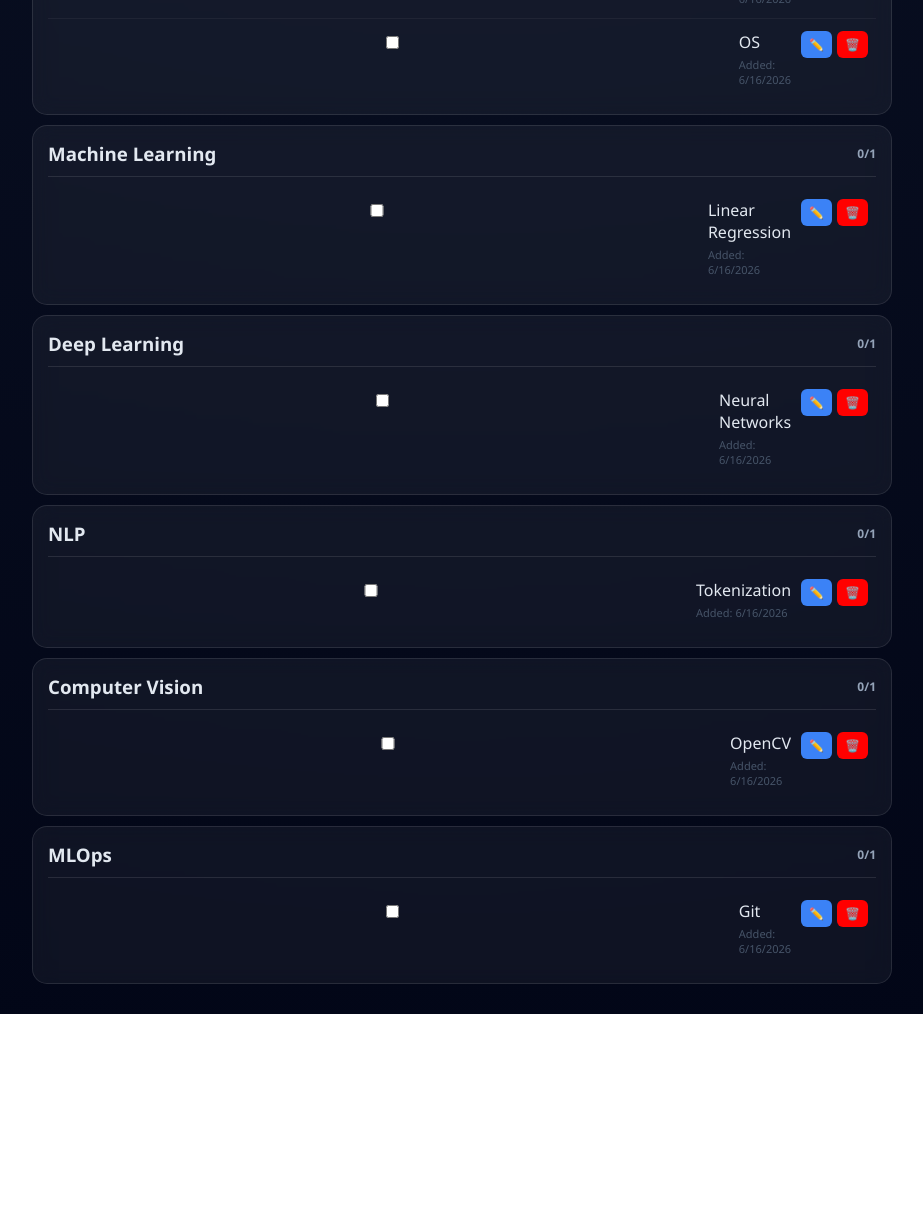
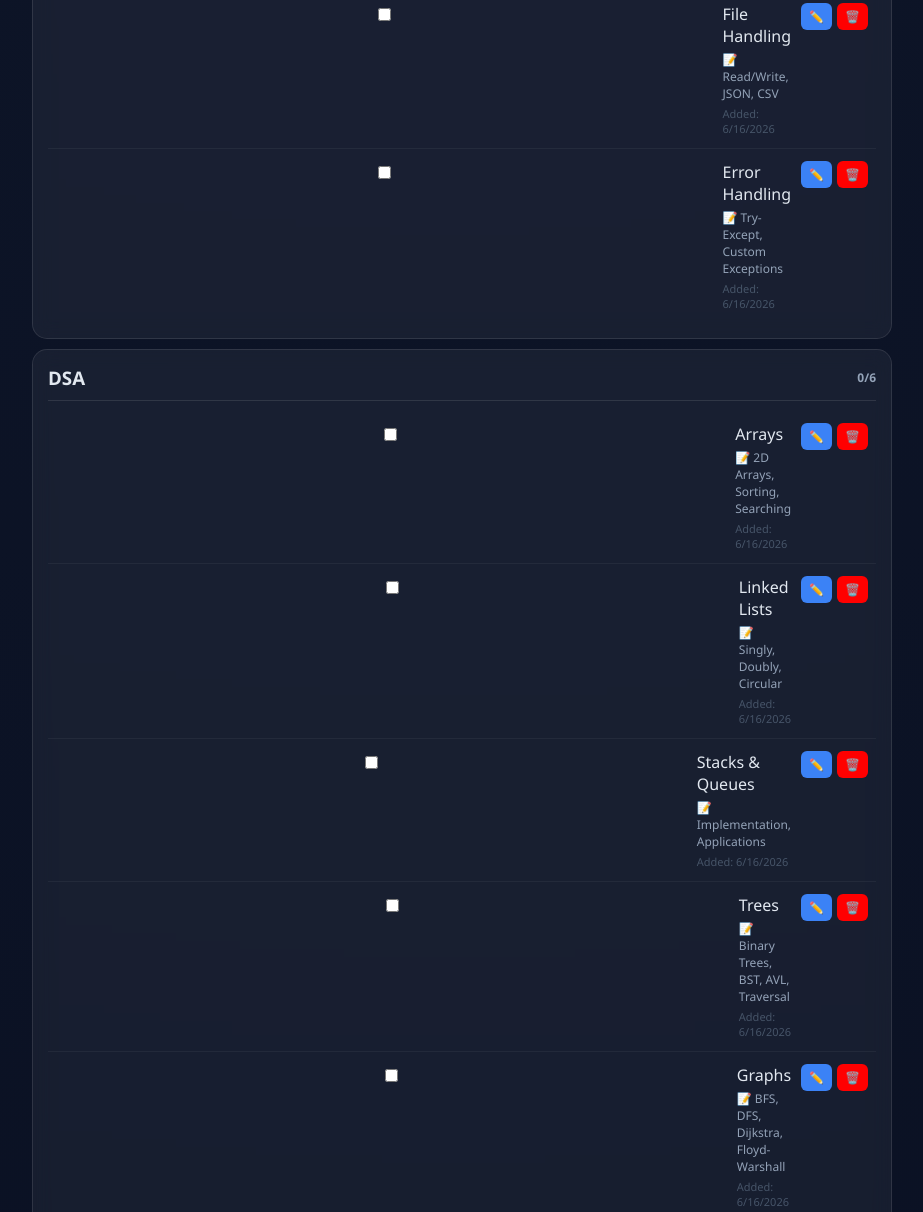
Before and after one commit to rjrahulyadav369-beep/syllabus-traker-for-ai-engineer, a plain HTML site: page index.html in a window 1280 px wide. Shown: the part 1487-2699 px from the top of the page, without its empty margins (178-1101 px from the left). Before the commit the page ends 2501 px from the top, so only its background shows below. Drawn offline with Linux system fonts and the light colour scheme.

Commit message:
Personalize tracker with user name and add comprehensive sub-topics

```diff
--- a/index.html
+++ b/index.html
@@ -3,7 +3,7 @@
 <head>
 <meta charset="UTF-8" />
 <meta name="viewport" content="width=device-width, initial-scale=1.0"/>
-<title>AI Roadmap Tracker</title>
+<title>Rahul's AI Roadmap Tracker</title>
 
 <style>
 *{
@@ -36,15 +36,33 @@ body.light-mode{
   justify-content:space-between;
   align-items:center;
   margin-bottom:20px;
+  flex-wrap:wrap;
+  gap:10px;
+}
+
+.header-left{
+  flex:1;
+  min-width:200px;
 }
 
 h1{
   text-align:center;
-  flex:1;
   font-size:30px;
   background: linear-gradient(90deg,#38bdf8,#22c55e);
   -webkit-background-clip:text;
   -webkit-text-fill-color:transparent;
+  margin-bottom:5px;
+}
+
+.user-name{
+  text-align:center;
+  font-size:14px;
+  color:#94a3b8;
+  font-style:italic;
+}
+
+body.light-mode .user-name{
+  color:#64748b;
 }
 
 .theme-toggle{
@@ -474,7 +492,10 @@ body.light-mode .empty-state{
 <div class="container">
 
 <div class="header">
-  <h1>🚀 AI Roadmap Tracker</h1>
+  <div class="header-left">
+    <h1>🚀 AI Roadmap Tracker</h1>
+    <div class="user-name">📚 Rahul Yadav's Learning Journey</div>
+  </div>
   <button class="theme-toggle" onclick="toggleTheme()" title="Toggle dark/light mode">🌙</button>
 </div>
 
@@ -538,14 +559,67 @@ body.light-mode .empty-state{
 
 <script>
 let syllabus = JSON.parse(localStorage.getItem("syllabus")) || {
-  "Python": ["Basics","OOP"],
-  "DSA": ["Arrays","Linked Lists"],
-  "Core CS": ["DBMS","OS"],
-  "Machine Learning": ["Linear Regression"],
-  "Deep Learning": ["Neural Networks"],
-  "NLP": ["Tokenization"],
-  "Computer Vision": ["OpenCV"],
-  "MLOps": ["Git"]
+  "Python": [
+    { name: "Basics", note: "Variables, Data Types, Operators, Control Flow" },
+    { name: "OOP", note: "Classes, Objects, Inheritance, Polymorphism, Encapsulation" },
+    { name: "Functions & Modules", note: "Lambda, Decorators, *args, **kwargs" },
+    { name: "File Handling", note: "Read/Write, JSON, CSV" },
+    { name: "Error Handling", note: "Try-Except, Custom Exceptions" }
+  ],
+  "DSA": [
+    { name: "Arrays", note: "2D Arrays, Sorting, Searching" },
+    { name: "Linked Lists", note: "Singly, Doubly, Circular" },
+    { name: "Stacks & Queues", note: "Implementation, Applications" },
+    { name: "Trees", note: "Binary Trees, BST, AVL, Traversal" },
+    { name: "Graphs", note: "BFS, DFS, Dijkstra, Floyd-Warshall" },
+    { name: "Hashing", note: "Hash Tables, Collision Handling" }
+  ],
+  "Core CS": [
+    { name: "DBMS", note: "SQL, Normalization, Indexing, Transactions" },
+    { name: "OS", note: "Process Management, Memory, Scheduling, Deadlocks" },
+    { name: "Networking", note: "TCP/IP, HTTP, DNS, SSL/TLS" },
+    { name: "System Design", note: "Scalability, Load Balancing, Caching" }
+  ],
+  "Machine Learning": [
+    { name: "Linear Regression", note: "OLS, Multiple Regression, Regularization" },
+    { name: "Logistic Regression", note: "Binary Classification, Multi-class" },
+    { name: "Decision Trees", note: "Information Gain, Pruning, Ensemble Methods" },
+    { name: "SVM", note: "Kernel Methods, Support Vectors" },
+    { name: "Unsupervised Learning", note: "K-Means, Hierarchical Clustering, PCA" },
+    { name: "Model Evaluation", note: "Confusion Matrix, ROC-AUC, Cross-validation" }
+  ],
+  "Deep Learning": [
+    { name: "Neural Networks", note: "Perceptrons, Backpropagation, Activation Functions" },
+    { name: "CNN", note: "Convolution, Pooling, ResNet, VGG" },
+    { name: "RNN", note: "LSTM, GRU, Sequence Models, Time Series" },
+    { name: "Transformers", note: "Attention, Self-Attention, BERT, Vision Transformer" },
+    { name: "GANs", note: "Generator, Discriminator, Training Dynamics" },
+    { name: "Optimization", note: "SGD, Adam, Learning Rate Scheduling" }
+  ],
+  "NLP": [
+    { name: "Tokenization", note: "Word, Subword, BPE, SentencePiece" },
+    { name: "Word Embeddings", note: "Word2Vec, GloVe, FastText" },
+    { name: "Text Classification", note: "Sentiment Analysis, Topic Modeling" },
+    { name: "Named Entity Recognition", note: "NER Models, CRF, Sequence Labeling" },
+    { name: "Machine Translation", note: "Seq2Seq, Attention, Transformer-based MT" },
+    { name: "Question Answering", note: "Reading Comprehension, SQuAD" }
+  ],
+  "Computer Vision": [
+    { name: "Image Processing", note: "Filters, Edge Detection, OpenCV Basics" },
+    { name: "Object Detection", note: "YOLO, R-CNN, SSD, Faster R-CNN" },
+    { name: "Image Classification", note: "ImageNet, Transfer Learning, Fine-tuning" },
+    { name: "Semantic Segmentation", note: "FCN, U-Net, DeepLab" },
+    { name: "Pose Estimation", note: "Keypoint Detection, OpenPose" },
+    { name: "Face Recognition", note: "Face Detection, Verification, Identification" }
+  ],
+  "MLOps": [
+    { name: "Version Control", note: "Git, GitHub, Branching Strategies" },
+    { name: "CI/CD", note: "GitHub Actions, Jenkins, GitLab CI" },
+    { name: "Model Deployment", note: "Docker, Kubernetes, REST APIs" },
+    { name: "Monitoring & Logging", note: "Prometheus, ELK Stack, Grafana" },
+    { name: "Model Management", note: "MLflow, DVC, Model Registry" },
+    { name: "Infrastructure", note: "AWS, GCP, Azure, Serverless" }
+  ]
 };
 
 let currentFilter = "";
@@ -679,7 +753,9 @@ function showCategoryFilter(){
 function exportData(){
   let data = {
     syllabus: syllabus,
-    completion: {}
+    completion: {},
+    userName: "Rahul Yadav",
+    exportDate: new Date().toISOString()
   };
 
   // Get all completion data
@@ -698,7 +774,7 @@ function exportData(){
   let url = URL.createObjectURL(blob);
   let a = document.createElement("a");
   a.href = url;
-  a.download = "syllabus-backup-" + new Date().toISOString().split('T')[0] + ".json";
+  a.download = "rahul-syllabus-backup-" + new Date().toISOString().split('T')[0] + ".json";
   a.click();
 }
 
```
